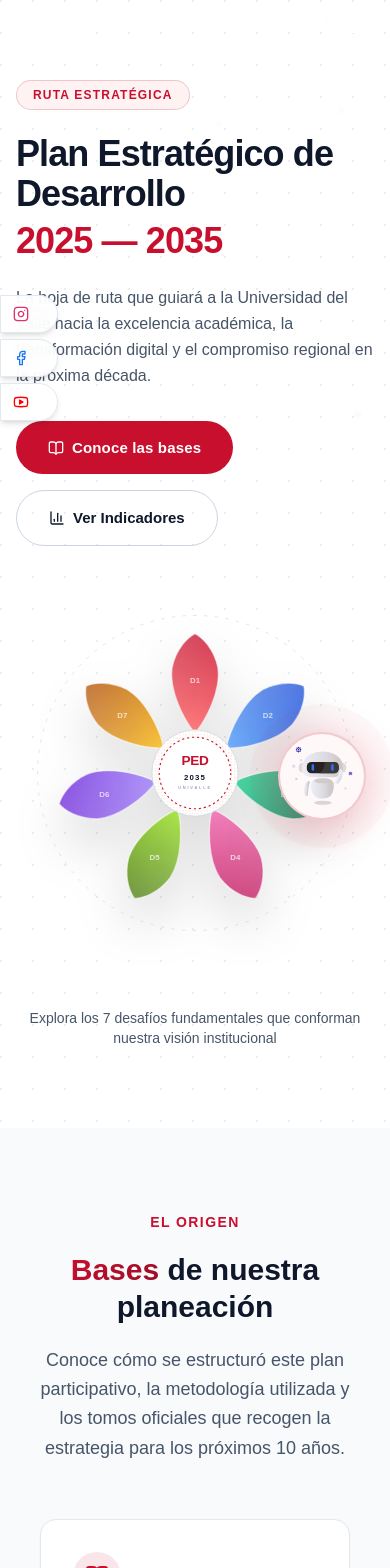
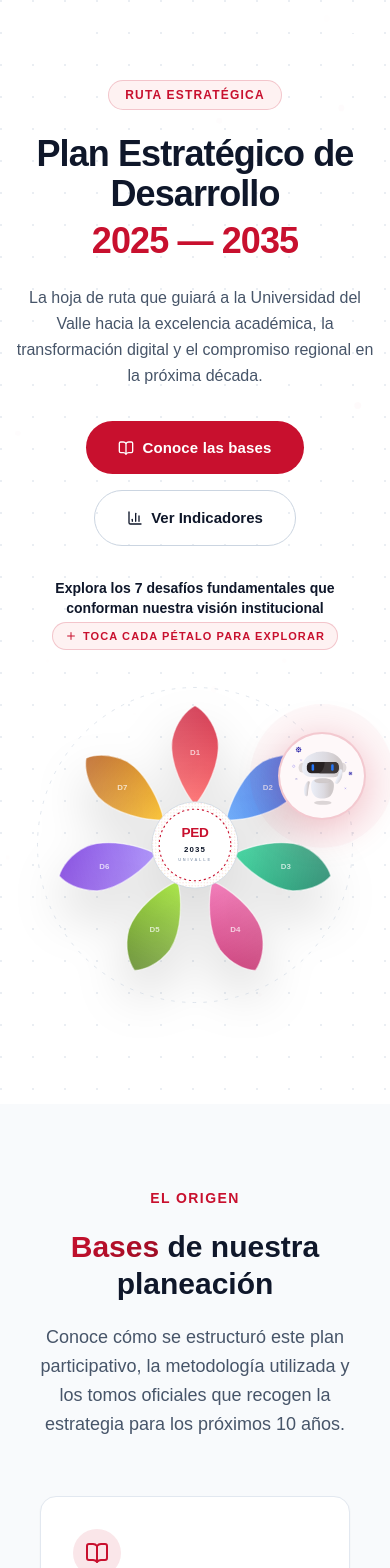
Before and after one commit to jordanmarles-uv/Propuesta-PED, a Next.js app: page / in a window 390 px wide. Shown: the top 1568 px of the page. Built offline with nearby package versions, Linux system fonts and the light colour scheme.

Commit message:
fix: center mobile hero, subtitle above lotus, CTA petal hint, hide social bar on mobile

```diff
--- a/src/components/lotus/LotusHeroSection.tsx
+++ b/src/components/lotus/LotusHeroSection.tsx
@@ -99,19 +99,18 @@
         ))}
       </div>
 
-      {/* ═══ CONTENIDO PRINCIPAL (2 COLUMNAS) ═══ */}
+      {/* ═══ CONTENIDO PRINCIPAL ═══ */}
       <div className="relative z-10 w-full max-w-7xl mx-auto px-4 sm:px-6 lg:px-8 py-20">
-        <div className="grid grid-cols-1 lg:grid-cols-2 gap-12 lg:gap-8 items-center">
+        {/* Layout: en mobile columna única centrada; en desktop 2 columnas */}
+        <div className="flex flex-col lg:grid lg:grid-cols-2 lg:gap-8 items-center gap-8">
 
-          {/* ── Columna Izquierda: Textos y CTA ── */}
+          {/* ── Textos y CTA ── */}
           <motion.div
             initial={{ opacity: 0, x: -30 }}
             animate={{ opacity: 1, x: 0 }}
             transition={{ duration: 1, delay: 0.2 }}
-            className="flex flex-col items-start text-left"
+            className="flex flex-col items-center text-center lg:items-start lg:text-left w-full"
           >
-            {/* ✅ BEST PRACTICE: Logo ya está en el Header fijo; omitirlo aquí evita duplicidad. */}
-
             <span className="inline-block px-4 py-1.5 rounded-full text-xs font-semibold tracking-widest uppercase bg-uv-red-subtle text-uv-red border border-uv-red/20 mb-6">
               Ruta Estratégica
             </span>
@@ -130,7 +129,7 @@
               La hoja de ruta que guiará a la Universidad del Valle hacia la excelencia académica, la transformación digital y el compromiso regional en la próxima década.
             </p>
 
-            <div className="flex flex-wrap gap-4">
+            <div className="flex flex-wrap justify-center lg:justify-start gap-4">
               <a href="#contexto" className="btn-primary inline-flex items-center gap-2">
                 <BookOpen size={16} />
                 Conoce las bases
@@ -142,13 +141,35 @@
             </div>
           </motion.div>
 
-          {/* ── Columna Derecha: Loto SVG ── */}
-          <motion.div
-            initial={{ opacity: 0, scale: 0.8 }}
-            animate={{ opacity: 1, scale: 1 }}
-            transition={{ duration: 1.2, delay: 0.4, ease: [0.16, 1, 0.3, 1] }}
-            className="relative w-full max-w-[500px] lg:max-w-[700px] mx-auto flex items-center justify-center"
-            style={{ overflow: "visible" }}
+          {/* ── Columna derecha / Loto ── */}
+          <div className="w-full flex flex-col items-center gap-4">
+
+            {/* Subtítulo + instrucción — ENCIMA de la flor */}
+            <motion.div
+              initial={{ opacity: 0, y: -10 }}
+              animate={{ opacity: 1, y: 0 }}
+              transition={{ delay: 0.9, duration: 0.6 }}
+              className="text-center max-w-xs sm:max-w-sm"
+            >
+              <p className="text-sm sm:text-base font-semibold text-text-primary mb-1">
+                Explora los 7 desafíos fundamentales que conforman nuestra visión institucional
+              </p>
+              {/* 📚 LEARN: Un CTA claro aumenta el engagement con elementos interactivos */}
+              <span className="inline-flex items-center gap-1.5 text-[11px] font-bold uppercase tracking-widest text-uv-red bg-uv-red-subtle border border-uv-red/20 px-3 py-1 rounded-full">
+                <svg viewBox="0 0 24 24" className="w-3 h-3 fill-current" xmlns="http://www.w3.org/2000/svg">
+                  <path d="M11 5C11 4.45 11.45 4 12 4s1 .45 1 1v6h6c.55 0 1 .45 1 1s-.45 1-1 1h-6v6c0 .55-.45 1-1 1s-1-.45-1-1v-6H5c-.55 0-1-.45-1-1s.45-1 1-1h6V5z"/>
+                </svg>
+                Toca cada pétalo para explorar
+              </span>
+            </motion.div>
+
+            {/* SVG de la Flor */}
+            <motion.div
+              initial={{ opacity: 0, scale: 0.8 }}
+              animate={{ opacity: 1, scale: 1 }}
+              transition={{ duration: 1.2, delay: 0.4, ease: [0.16, 1, 0.3, 1] }}
+              className="relative w-full max-w-[360px] sm:max-w-[480px] lg:max-w-[600px] mx-auto flex items-center justify-center"
+              style={{ overflow: "visible" }}
           >
             <svg
               viewBox={`0 0 ${SVG_SIZE} ${SVG_SIZE}`}
@@ -413,16 +434,7 @@
                 })()}
             </AnimatePresence>
           </motion.div>
-
-          {/* Texto debajo de la flor */}
-          <motion.p
-            initial={{ opacity: 0, y: 12 }}
-            animate={{ opacity: 1, y: 0 }}
-            transition={{ delay: 1.2, duration: 0.6 }}
-            className="col-span-1 lg:col-span-2 text-center text-sm sm:text-base text-text-secondary mt-2 max-w-2xl mx-auto"
-          >
-            Explora los 7 desafíos fundamentales que conforman nuestra visión institucional
-          </motion.p>
+          </div>
         </div>
       </div>
 
--- a/src/components/ui/FloatingWidgets.tsx
+++ b/src/components/ui/FloatingWidgets.tsx
@@ -154,8 +154,8 @@
 
   return (
     <>
-      {/* ── 1. STICKY SOCIAL MEDIA BAR (LATERAL IZQUIERDO) ── */}
-      <div className="fixed left-0 top-[35%] z-50 flex flex-col gap-1.5 pointer-events-none">
+      {/* ── 1. STICKY SOCIAL MEDIA BAR \u2014 oculto en mobile para no obstruir ── */}
+      <div className="fixed left-0 top-[35%] z-50 hidden sm:flex flex-col gap-1.5 pointer-events-none">
         {[
           {
             name: "Instagram",
```
